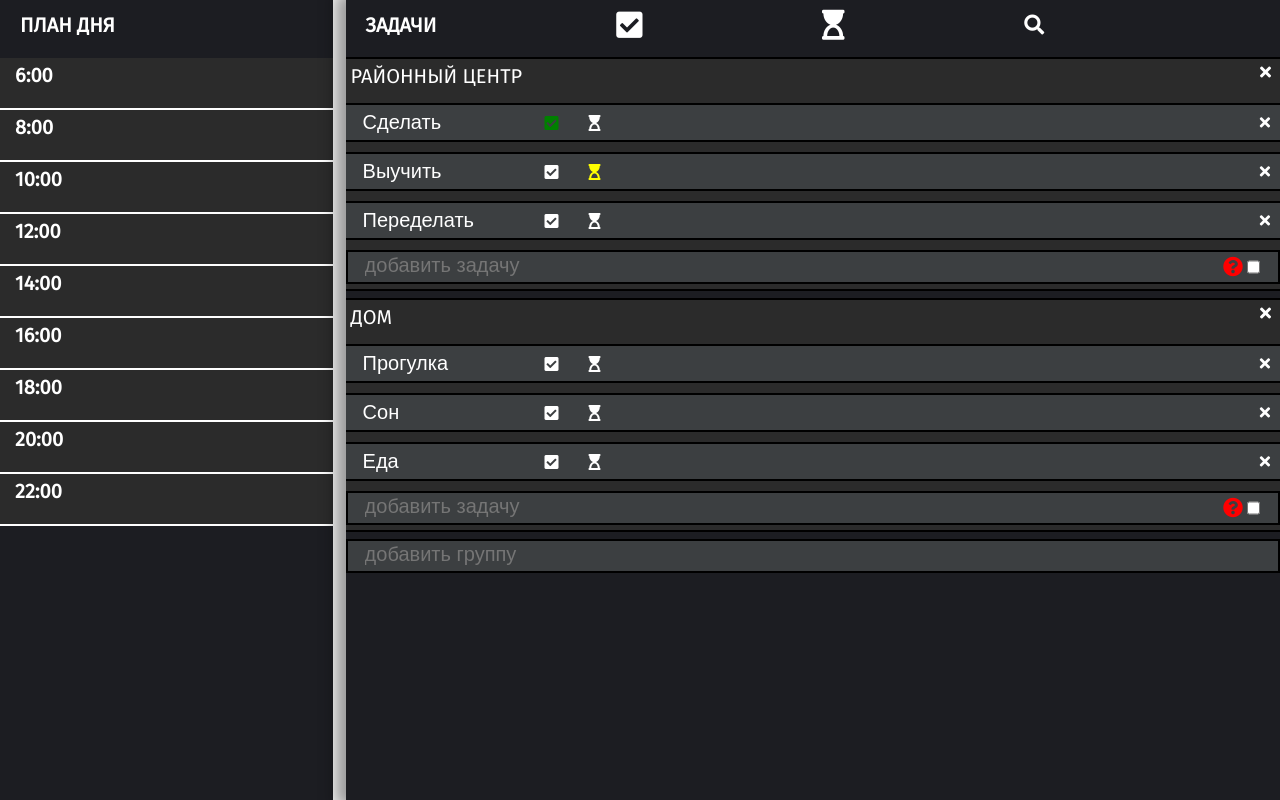
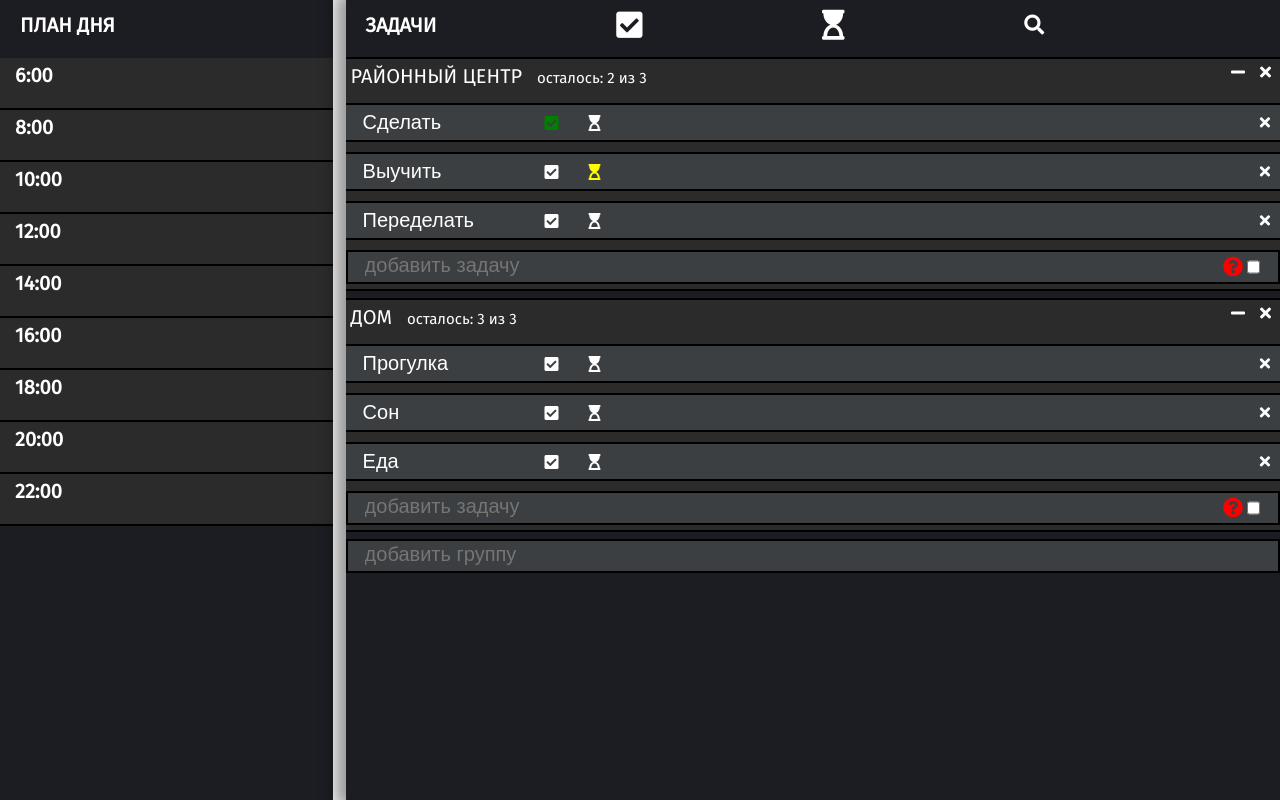
Before and after one commit to nivanavi/task-manager, a React (Create React App) app: page / in a window 1280 px wide. Built offline with nearby package versions, Linux system fonts and the light colour scheme.

Commit message:
схлопывание групп

```diff
--- a/src/components/planGroup/planGroup.css
+++ b/src/components/planGroup/planGroup.css
@@ -1,6 +1,6 @@
 .planGroup {
     background-color: #2B2B2B;
-    border-bottom: 2px solid white;
+    border-bottom: 2px solid black;
     min-height: 50px;
 }
 
--- a/src/components/taskGroup/taskGroup.css
+++ b/src/components/taskGroup/taskGroup.css
@@ -4,6 +4,16 @@
     border-top: 2px solid black;
     border-bottom: 2px solid black;
 }
+
+.miniTrue {
+    display: none;
+}
+
+.countDone {
+    margin-left: 15px;
+    font-size: 15px;
+}
+
 
 .groupName {
     display: inline-block;
@@ -24,6 +34,19 @@
 
 .deleteGroup:hover {
     background-color: red;
+    transition: 0.5s;
+}
+
+.mini {
+    padding-left: 7px;
+    padding-top: 5px;
+    width: 20px;
+    height: 20px;
+    float: right;
+}
+
+.mini:hover {
+    background-color: gray;
     transition: 0.5s;
 }
 
--- a/src/components/taskGroup/taskGroup.js
+++ b/src/components/taskGroup/taskGroup.js
@@ -60,6 +60,10 @@ class TaskGroup extends Component {
         }
     };
 
+    minifyGroup = (id) => {
+        this.props.all.minifyGroup(id)
+    };
+
     render() {
         return (
             <div>
@@ -71,6 +75,21 @@ class TaskGroup extends Component {
                 </div>
             {   this.props.groups.groups.map((groups) => {
                 const dropNumGroup = this.props.groups.groups.indexOf(groups);
+                let countDone = 0;
+                groups.tasks.map((task) => {
+                    if (task.done !== true) {
+                        countDone++
+                    }
+                    return null;
+                });
+                let classForMini = [];
+                let classForMinibtn = ['fa mini'];
+                if (groups.mini === true) {
+                    classForMinibtn.push('fa-expand');
+                    classForMini.push('miniTrue')
+                } else {
+                    classForMinibtn.push('fa-minus');
+                }
                     return (
                         <div key={groups.id}>
                         <div className='group' id={groups.id} draggable='true' onDragStart={this.dragStartGroup}>
@@ -78,11 +97,16 @@ class TaskGroup extends Component {
                                 <div>
                                     <div onDrop={this.stopDrop}>
                                         <span className='groupName'>{groups.groupName}</span>
+                                        <span className='countDone'>осталось: {countDone} из {groups.tasks.length}</span>
                                         <i className="fa fa-times deleteGroup" aria-hidden="true"
                                            onClick={() => {this.deleteGroup(groups.id)}}>
                                         </i>
+                                        <i className={classForMinibtn.join(" ")} aria-hidden="true"
+                                           onClick={() => {this.minifyGroup(groups.id)}}>
+                                        </i>
                                     </div>
                                 </div>
+                                <div className={classForMini.join(" ")}>
                                 <div id='0' className='dropDiv'
                                      onDragOver={this.dragOver}
                                      onDrop={(event) => {this.onDrop(event, groups.id)}}>
@@ -110,8 +134,9 @@ class TaskGroup extends Component {
                                         </div>
                                     )
                                 })}
+                            <AddTask all={this.props} groupId={groups.id}/>
                             </div>
-                            <AddTask all={this.props} groupId={groups.id}/>
+                            </div>
                         </div>
                             <div id={dropNumGroup + 1} className='dropGroup'
                                  onDragOver={this.dragOver}
--- a/src/components/tasks/tasks.js
+++ b/src/components/tasks/tasks.js
@@ -97,6 +97,10 @@ function mapDispatchToProps(dispatch) {
         sortGroup: (task) => dispatch({
             type: 'sortGroup',
             payload: task
+        }),
+        minifyGroup: (task) => dispatch({
+            type: 'minifyGroup',
+            payload: task
         })
     }
 }
--- a/src/redux/allTasks.js
+++ b/src/redux/allTasks.js
@@ -2,6 +2,7 @@ const initionState = {
     groups: [
         {groupName: 'районный центр',
             id: '1337',
+            mini: false,
             tasks: [
                 {title: 'сделать', description: 'сделать работу', id: '14545', important: false, done: true, later: false, inPlan: false},
                 {title: 'выучить', description: 'выучить рефкт', id: '25454', important: false, done: false, later: true, inPlan: false},
@@ -9,6 +10,7 @@ const initionState = {
         },
         {groupName: 'дом',
             id: '1488',
+            mini: false,
             tasks: [
                 {title: 'прогулка', description: 'пойти гулять', id: '445423', important: false, done: false, later: false, inPlan: false},
                 {title: 'сон', description: 'пойти спать', id: '5452435', important: false, done: false, later: false, inPlan: false},
@@ -306,6 +308,19 @@ export default function allTasks(state = initionState, action) {
                 filterLater: state.filterLater
             };
 
+        case 'minifyGroup':
+            allGroups.find((group) => {
+                if (group.id === action.payload) {
+                    group.mini = !group.mini;
+                }
+                return null;
+            });
+            return {
+                groups: allGroups,
+                filterDone: state.filterDone,
+                filterLater: state.filterLater
+            };
+
         default:
             return state
         }
```
